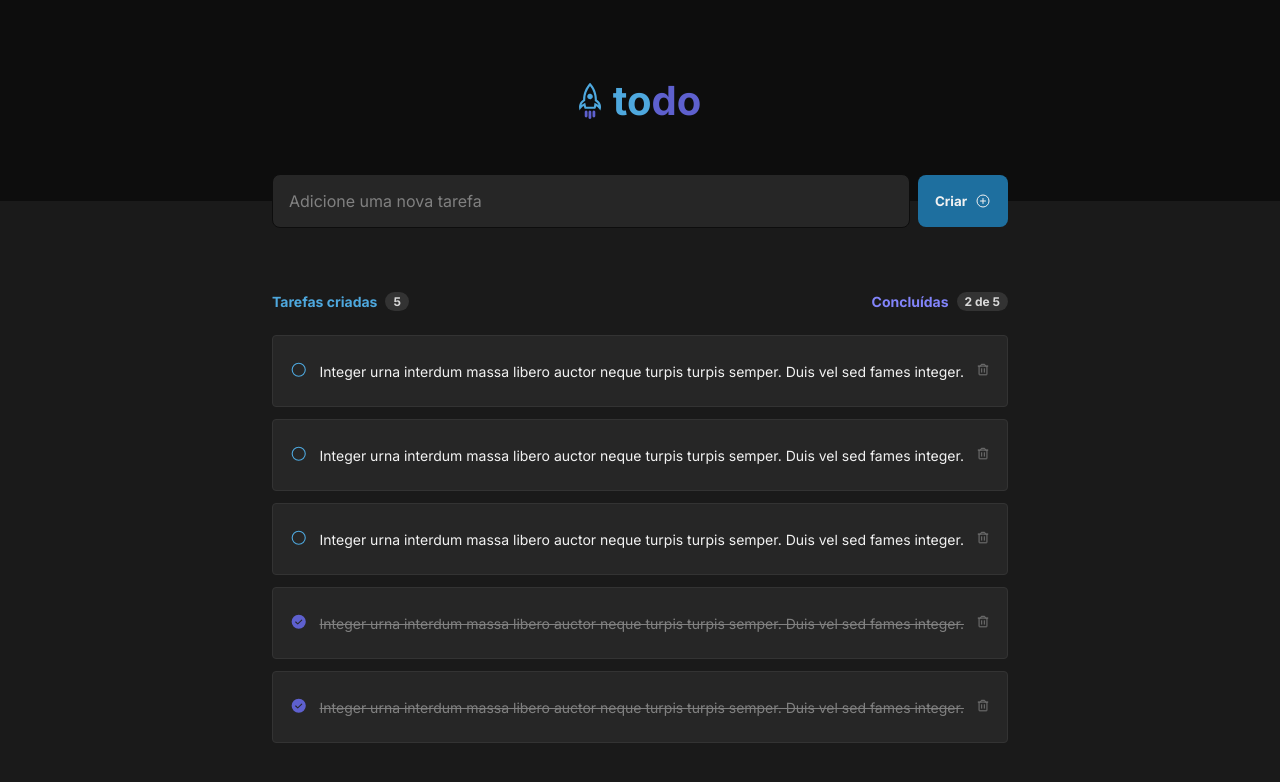
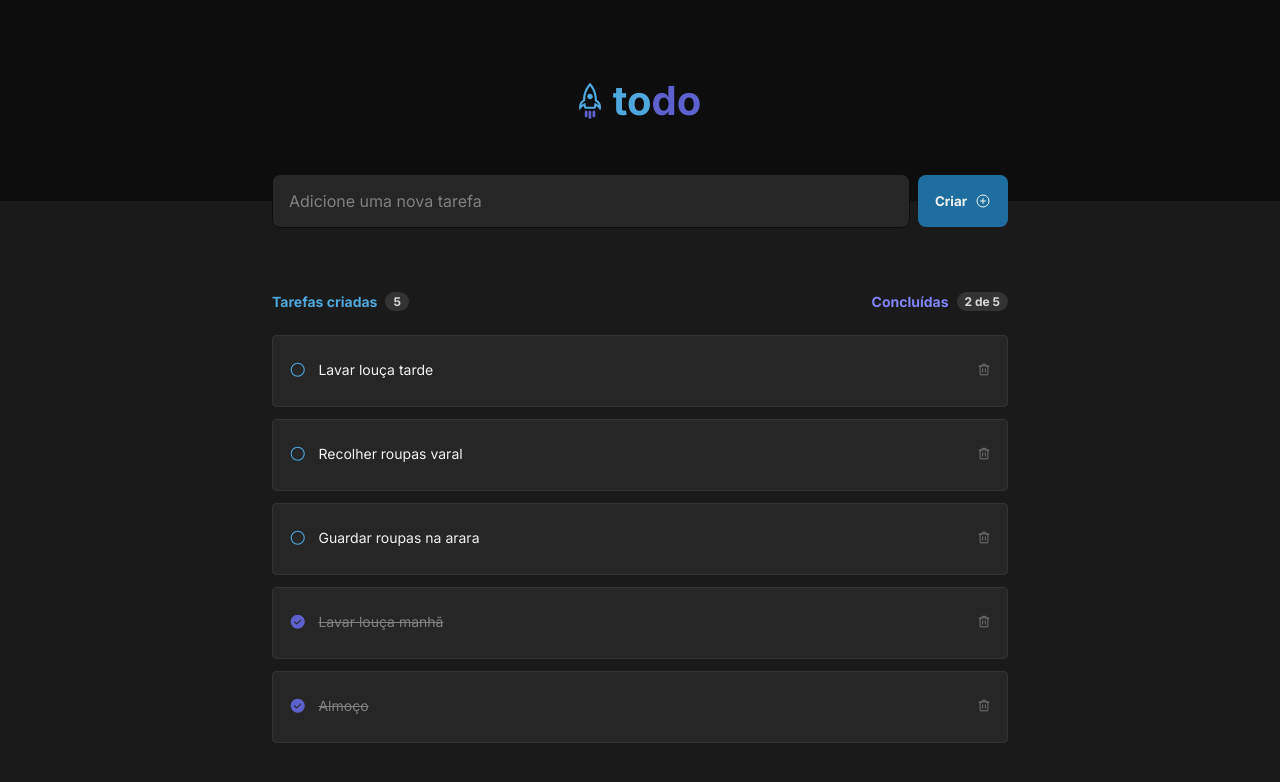
Before and after one commit to cborg2323/desafio-01-todo, a React (Vite) app: page / in a window 1280 px wide. Shown: the top 782 px of the page. Built offline with nearby package versions, Linux system fonts and the light colour scheme.

Commit message:
using uuid, create task ok, delete task ok

```diff
--- a/package.json
+++ b/package.json
@@ -12,7 +12,8 @@
   "dependencies": {
     "phosphor-react": "^1.4.1",
     "react": "^18.2.0",
-    "react-dom": "^18.2.0"
+    "react-dom": "^18.2.0",
+    "uuid": "^9.0.1"
   },
   "devDependencies": {
     "@types/react": "^18.2.15",
--- a/src/components/Task.jsx
+++ b/src/components/Task.jsx
@@ -2,16 +2,24 @@ import { Circle, CheckCircle, Trash } from 'phosphor-react';
 
 import styles from './Task.module.css';
 
-export function Task( { taskDone = false } ) {
+export function Task( { taskDone = false, content, onDeleteTask, id } ) {
+
+    function handleDeleteTask() {
+        onDeleteTask(id);
+    }
+
     return (
         <div className={styles.todoTaskBody}>
-            <button className={taskDone ? styles.iconDoneTask : styles.checkTask}>
-                { taskDone ? <CheckCircle weight='fill' size={17.45} /> : <Circle size={17.45} /> }
-            </button>
+            <div className={styles.buttonSpanTask}>
+                <button className={taskDone ? styles.iconDoneTask : styles.checkTask}>
+                    { taskDone ? <CheckCircle weight='fill' size={17.45} /> : <Circle size={17.45} /> }
+                </button>
 
-            <span className={taskDone ? styles.textTaskDone : styles.textTaskTodo}>Integer urna interdum massa libero auctor neque turpis turpis semper. Duis vel sed fames integer.</span>
+                <span className={taskDone ? styles.textTaskDone : styles.textTaskTodo}>{content}</span>
+            </div>
 
-            <button className={styles.trashTask}>
+
+            <button onClick={handleDeleteTask} className={styles.trashTask}>
                 <Trash size={14} />
             </button>
         </div>
--- a/src/components/Task.module.css
+++ b/src/components/Task.module.css
@@ -4,7 +4,7 @@
     display: flex;
     gap: 0.75rem;
     height: 4.5rem;
-    justify-content: center;
+    justify-content: space-between;
     align-items: center;
     padding: 1rem;
     border: 1px solid var(--gray-400);
@@ -15,6 +15,11 @@
     border: 0;
     cursor: pointer;
     transition: background-color 0.1s;
+}
+
+.buttonSpanTask {
+    display: flex;
+    gap: 0.75rem;
 }
 
 .checkTask {
--- a/src/components/TaskBoard.jsx
+++ b/src/components/TaskBoard.jsx
@@ -2,16 +2,86 @@ import { PlusCircle } from 'phosphor-react';
 
 import styles from './TaskBoard.module.css';
 import { Task } from './Task';
+import { useState } from 'react';
+
+import { v4 as uuidv4 } from 'uuid';
 
 export function TaskBoard() {
+    const [tasks, setTasks] = useState([
+        {
+            id: uuidv4(),
+            taskName: 'Lavar louça tarde',
+            done: false,
+        },
+        {
+            id: uuidv4(),
+            taskName: 'Recolher roupas varal',
+            done: false,
+        },
+        {
+            id: uuidv4(),
+            taskName: 'Guardar roupas na arara',
+            done: false,
+        },
+        {
+            id: uuidv4(),
+            taskName: 'Lavar louça manhã',
+            done: true,
+        },
+        {
+            id: uuidv4(),
+            taskName: 'Almoço',
+            done: true,
+        },
+    ]);
+
+    const [newTaskText, setNewTaskText] = useState('');
+
+    const doneTaskCount = tasks.filter(task => {
+        if(task.done){
+            return true;
+        }
+        return false;
+    }).length;
+
+    function handleNewTaskChange() {
+        event.target.setCustomValidity('');
+        setNewTaskText(event.target.value);
+    }
+
+    function handleCreateNewTask() {
+        event.preventDefault();
+
+        const newTask = {
+            id: uuidv4(),
+            taskName: newTaskText,
+            done: false
+        };
+
+        setTasks([...tasks, newTask]);
+        setNewTaskText('');
+    }
+
+    function deleteTask(taskIdToDelete) {
+        const tasksWithoutDeletedOne = tasks.filter(task => {
+            return task.id !== taskIdToDelete;
+        })
+
+        setTasks(tasksWithoutDeletedOne);
+    }
+
     return (
         <div>
-            <form className={styles.newTaskForm}>
+            <form onSubmit={handleCreateNewTask} className={styles.newTaskForm}>
                 <textarea
+                    name='task'
                     placeholder='Adicione uma nova tarefa'
-                ></textarea>
+                    value={newTaskText}
+                    onChange={handleNewTaskChange}
+                    required
+                />
 
-                <button>
+                <button type='submit'>
                     Criar
                     <PlusCircle size={16} />
                 </button>
@@ -21,21 +91,28 @@ export function TaskBoard() {
                 <header>
                     <div>
                         <span className={styles.criadas}>Tarefas criadas</span>
-                        <span className={styles.counter}>5</span>
+                        <span className={styles.counter}>{tasks.length}</span>
                     </div>
                     <div>
                         <span className={styles.concluidas}>Concluídas</span>
-                        <span className={styles.counter}>2 de 5</span>
+                        <span className={styles.counter}>{doneTaskCount} de {tasks.length}</span>
                     </div>
 
                 </header>
 
                 <div className={styles.tasksList}>
-                    <Task />
-                    <Task />
-                    <Task />
-                    <Task taskDone={true} />
-                    <Task taskDone={true} />
+                    {tasks.map(task => {
+                        return (
+                            <Task
+                                key={task.id}
+                                id={task.id}
+                                content={task.taskName}
+                                taskDone={task.done}
+                                onDeleteTask={deleteTask}
+                            />
+                        )
+                    })}
+
                 </div>
             </div>
         </div>
```
Also changed, not shown: 1 other file (tests, documents, lock files or other folders).
